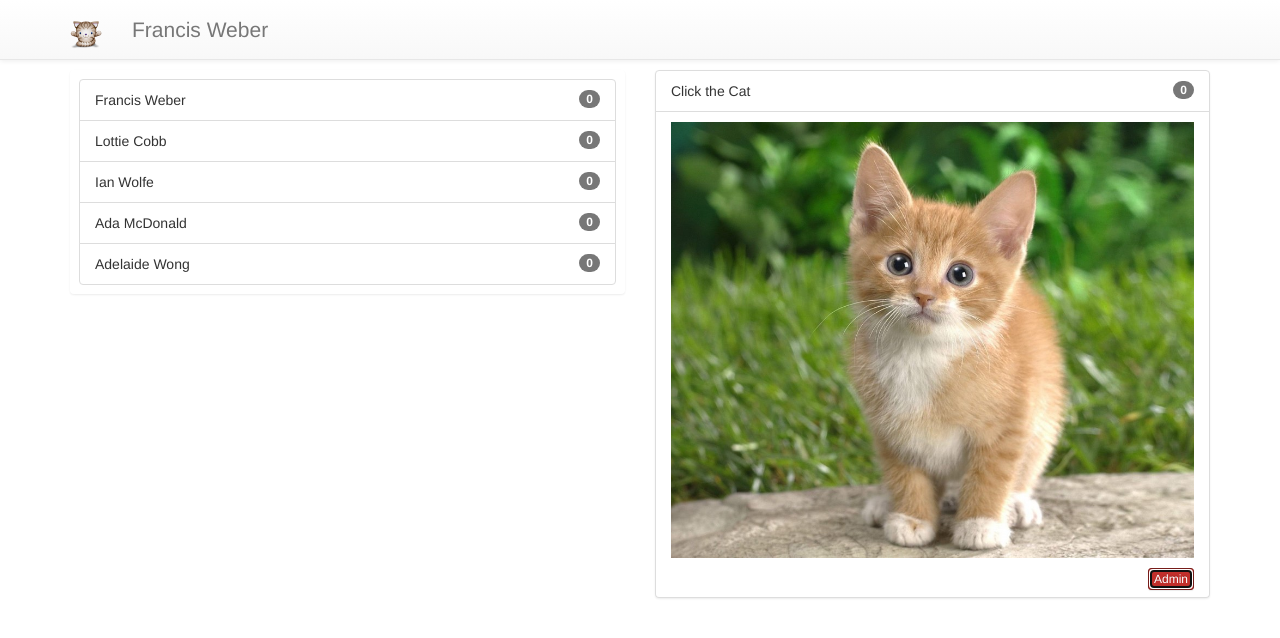
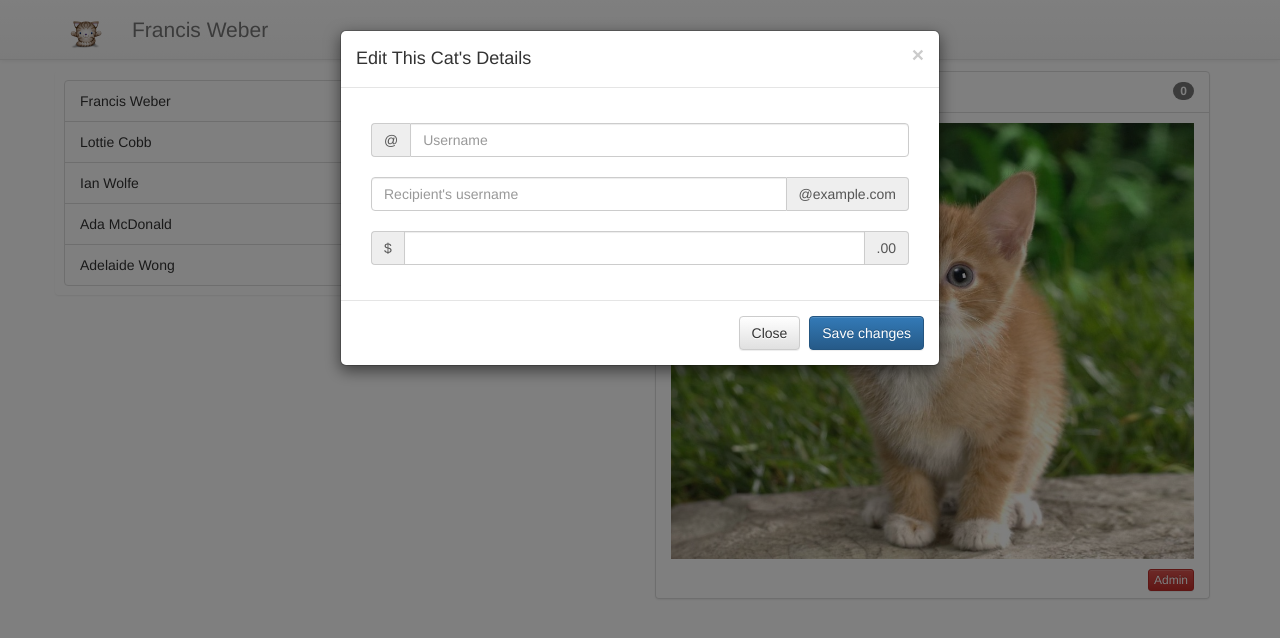
Before and after one commit to TimeBandit/catClicker, a plain HTML site: page index.html in a window 1280 px wide. Both pictures are taken after a click on the button "Admin". Drawn offline with nearby package versions, Linux system fonts and the light colour scheme.

Commit message:
added modal form and changed meta tag for no-scaling

```diff
--- a/index.html
+++ b/index.html
@@ -1,9 +1,10 @@
 <!DOCTYPE html>
 <html lang="en">
+
 <head>
     <meta charset="utf-8">
     <meta http-equiv="X-UA-Compatible" content="IE=edge">
-    <meta name="viewport" content="width=device-width, initial-scale=1">
+    <meta name="viewport" content="width=device-width, initial-scale=1, maximum-scale=1, user-scalable=no">
     <!-- The above 3 meta tags *must* come first in the head; any other head content must come *after* these tags -->
     <link rel="stylesheet" href="https://maxcdn.bootstrapcdn.com/bootstrap/3.3.5/css/bootstrap.min.css">
     <!-- Optional theme -->
@@ -12,16 +13,53 @@
     <link rel="stylesheet" href="static/css/styles.css">
     <link rel="icon" href="static/img/cat-icon.ico">
     <title>Cat Clicker</title>
-
     <!-- HTML5 shim and Respond.js for IE8 support of HTML5 elements and media queries -->
     <!-- WARNING: Respond.js doesn't work if you view the page via file:// -->
     <!--[if lt IE 9]>
       <script src="https://oss.maxcdn.com/html5shiv/3.7.2/html5shiv.min.js"></script>
       <script src="https://oss.maxcdn.com/respond/1.4.2/respond.min.js"></script>
     <![endif]-->
+</head>
 
-  </head>
 <body>
+    <div class="container">
+        <div class="row">
+            <div class="col-xs-12">
+                <!-- Modal -->
+                <div class="modal fade" id="myModal" tabindex="-1" role="dialog" aria-labelledby="myModalLabel">
+                    <div class="modal-dialog" role="document">
+                        <div class="modal-content">
+                            <div class="modal-header">
+                                <button type="button" class="close" data-dismiss="modal" aria-label="Close"><span aria-hidden="true">&times;</span></button>
+                                <h4 class="modal-title" id="myModalLabel">Edit This Cat's Details</h4>
+                            </div>
+                            <div class="modal-body">
+                                <div class="row">
+                                    <div class="input-group">
+                                        <span class="input-group-addon" id="basic-addon1">@</span>
+                                        <input type="text" class="form-control" placeholder="Username" aria-describedby="basic-addon1">
+                                    </div>
+                                    <div class="input-group">
+                                        <input type="text" class="form-control" placeholder="Recipient's username" aria-describedby="basic-addon2">
+                                        <span class="input-group-addon" id="basic-addon2">@example.com</span>
+                                    </div>
+                                    <div class="input-group">
+                                        <span class="input-group-addon">$</span>
+                                        <input type="text" class="form-control" aria-label="Amount (to the nearest dollar)">
+                                        <span class="input-group-addon">.00</span>
+                                    </div>
+                                </div>
+                            </div>
+                            <div class="modal-footer">
+                                <button type="button" class="btn btn-default" data-dismiss="modal">Close</button>
+                                <button type="button" class="btn btn-primary">Save changes</button>
+                            </div>
+                        </div>
+                    </div>
+                </div>
+            </div>
+        </div>
+    </div>
     <nav class="navbar navbar-default navbar-fixed-top">
         <div class="container">
             <!-- Brand and toggle get grouped for better mobile display -->
@@ -43,14 +81,14 @@
             </div>
         </div>
     </nav>
-
     <div class="container">
         <div class="row">
             <div class="col-sm-6">
+                <div class="row">
                     <ul class="list-group" id="list">
                     </ul>
                 </div>
-
+            </div>
             <div class="col-sm-6">
                 <ul class="list-group">
                     <li class="list-group-item">
@@ -59,16 +97,10 @@
                     </li>
                     <li class="list-group-item">
                         <img src="..." class="img-responsive" alt="A Kitten">
-
-
-
-
                     </li>
                     <li class="list-group-item" id="admin">
-
                         <!-- <span class="label label-danger pull-right">Admin</span> -->
-                                <button type="button" class="btn btn-danger btn-xs pull-right">Admin</button>
-
+                        <button type="button" class="btn btn-danger btn-xs pull-right" data-toggle="modal" data-target="#myModal">Admin</button>
                     </li>
                 </ul>
             </div>
@@ -81,4 +113,5 @@
     <!-- Include all compiled plugins (below), or include individual files as needed -->
     <script src="https://maxcdn.bootstrapcdn.com/bootstrap/3.3.5/js/bootstrap.min.js"></script>
 </body>
+
 </html>
--- a/static/css/styles.css
+++ b/static/css/styles.css
@@ -12,3 +12,7 @@ body {
 	padding-bottom: 29px;
 	border-top: none;
 }
+
+.input-group {
+	margin: 20px 30px;
+}
--- a/static/js/app.js
+++ b/static/js/app.js
@@ -7,6 +7,11 @@ $(document).on('click','.navbar-collapse.in',function(e) {
     		$(this).collapse('hide');
     	}
     });
+
+//Due to how HTML5 defines its semantics, the autofocus HTML attribute has no effect in Bootstrap modals.
+$('#myModal').on('shown.bs.modal', function () {
+  $('#myInput').focus()
+})
 
 var model = {
 		catList: [],
```
Lines whose indentation alone changed are shown as unchanged.
